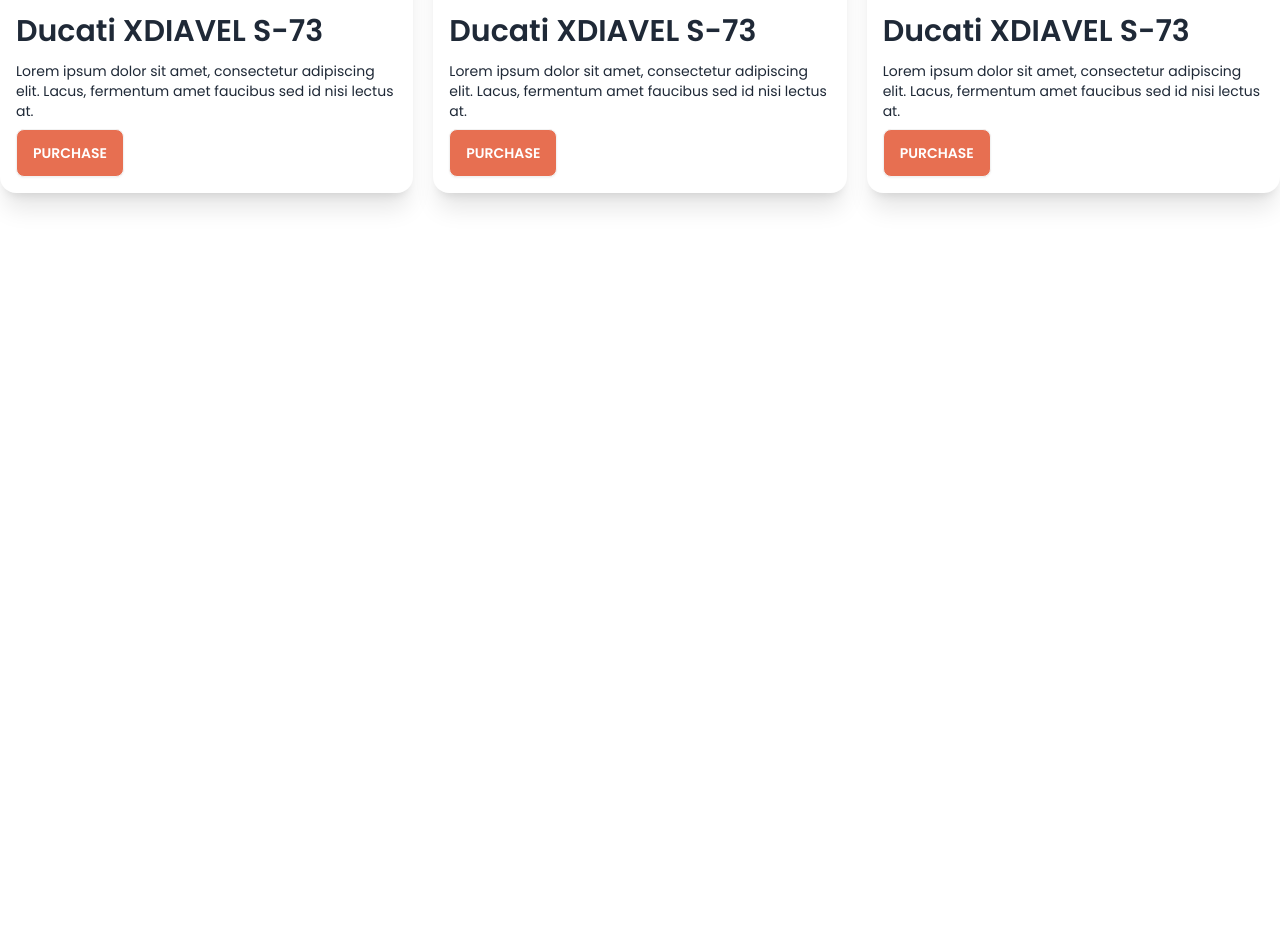
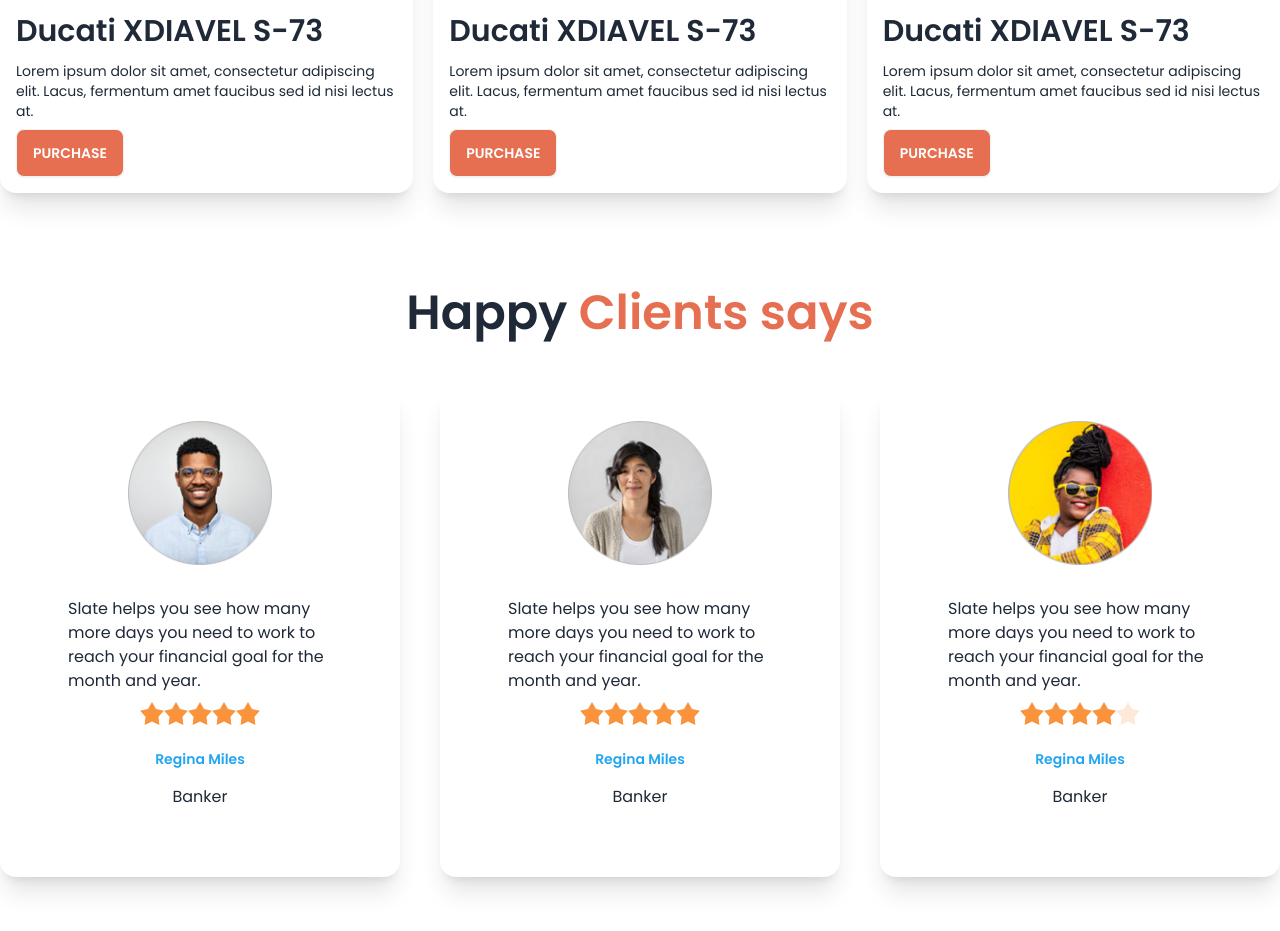
Before and after one commit to pujadasprema23/biker-zone-with-daisyui, a plain HTML site: page index.html in a window 1280 px wide. Shown: the part 1536-2467 px from the top of the page. Before the commit the page ends 1825 px from the top, so only its background shows below. Drawn offline with nearby package versions, Linux system fonts and the light colour scheme.

Commit message:
added happy clients section

```diff
--- a/index.html
+++ b/index.html
@@ -190,7 +190,7 @@
     <h2 class="card-title text-3xl">Ducati XDIAVEL S-73</h2>
     <p>Lorem ipsum dolor sit amet, consectetur adipiscing elit. Lacus, fermentum amet faucibus sed id nisi lectus at.</p>
     <div class="card-actions justify-start">
-      <button class="btn bg-bike-primary text-white uppercase">Purchase</button>
+      <button class="btn bg-bike-primary text-white uppercase hover:text-bike-primary">Purchase</button>
     </div>
   </div>
 </div>
@@ -205,7 +205,7 @@
     <h2 class="card-title text-3xl">Ducati XDIAVEL S-73</h2>
     <p>Lorem ipsum dolor sit amet, consectetur adipiscing elit. Lacus, fermentum amet faucibus sed id nisi lectus at.</p>
     <div class="card-actions justify-start">
-      <button class="btn bg-bike-primary text-white uppercase">Purchase</button>
+      <button class="btn bg-bike-primary text-white uppercase hover:text-bike-primary">Purchase</button>
     </div>
   </div>
 </div>
@@ -220,12 +220,93 @@
     <h2 class="card-title text-3xl">Ducati XDIAVEL S-73</h2>
     <p>Lorem ipsum dolor sit amet, consectetur adipiscing elit. Lacus, fermentum amet faucibus sed id nisi lectus at.</p>
     <div class="card-actions justify-start">
-      <button class="btn bg-bike-primary text-white uppercase">Purchase</button>
+      <button class="btn bg-bike-primary text-white uppercase hover:text-bike-primary">Purchase</button>
     </div>
   </div>
 </div>
                </div>
             </section>
+            <!-- happy clients -->
+             <section class="my-24">
+              <h3 class="text-5xl font-semibold text-center mb-12">Happy <span class="text-bike-primary">Clients says</span></h3>
+              <div class="grid gap-10 grid-cols-1 md:grid-cols-2 lg:grid-cols-3">
+                <!-- first review -->
+                <div class="card bg-base-100 shadow-xl p-9">
+  <figure>
+    <img class="w-36"
+      src="images/others/user-1.png"
+      alt="Shoes" />
+  </figure>
+  <div class="card-body">
+    <p>Slate helps you see how
+many more days you need
+to work to reach your financial
+goal for the month and year.</p>
+<div class="rating justify-center">
+  <input type="radio" name="rating-2" class="mask mask-star-2 bg-orange-400" />
+  <input type="radio" name="rating-2" class="mask mask-star-2 bg-orange-400" />
+  <input type="radio" name="rating-2" class="mask mask-star-2 bg-orange-400" />
+  <input type="radio" name="rating-2" class="mask mask-star-2 bg-orange-400" checked="checked"/>
+  <input type="radio" name="rating-2" class="mask mask-star-2 bg-orange-400" />
+</div>
+    <div class="text-center space-y-4 mt-4">
+      <h4 class="text-sm font-semibold text-[#23A6F0]">Regina Miles</h4>
+      <p>Banker</p>
+    </div>
+  </div>
+</div>
+                <!-- second review -->
+                <div class="card bg-base-100 shadow-xl p-9">
+  <figure>
+    <img class="w-36"
+      src="images/others/user-2.png"
+      alt="Shoes" />
+  </figure>
+  <div class="card-body">
+    <p>Slate helps you see how
+many more days you need
+to work to reach your financial
+goal for the month and year.</p>
+<div class="rating justify-center">
+  <input type="radio" name="rating-2" class="mask mask-star-2 bg-orange-400" />
+  <input type="radio" name="rating-2" class="mask mask-star-2 bg-orange-400" />
+  <input type="radio" name="rating-2" class="mask mask-star-2 bg-orange-400" />
+  <input type="radio" name="rating-2" class="mask mask-star-2 bg-orange-400" checked="checked"/>
+  <input type="radio" name="rating-2" class="mask mask-star-2 bg-orange-400" />
+</div>
+    <div class="text-center space-y-4 mt-4">
+      <h4 class="text-sm font-semibold text-[#23A6F0]">Regina Miles</h4>
+      <p>Banker</p>
+    </div>
+  </div>
+</div>
+                <!-- third review -->
+                <div class="card bg-base-100 shadow-xl p-9">
+  <figure>
+    <img class="w-36"
+      src="images/others/user-3.png"
+      alt="Shoes" />
+  </figure>
+  <div class="card-body">
+    <p>Slate helps you see how
+many more days you need
+to work to reach your financial
+goal for the month and year.</p>
+<div class="rating justify-center">
+  <input type="radio" name="rating-2" class="mask mask-star-2 bg-orange-400" />
+  <input type="radio" name="rating-2" class="mask mask-star-2 bg-orange-400" />
+  <input type="radio" name="rating-2" class="mask mask-star-2 bg-orange-400" />
+  <input type="radio" name="rating-2" class="mask mask-star-2 bg-orange-400" checked="checked"/>
+  <input type="radio" name="rating-2" class="mask mask-star-2 bg-orange-400" />
+</div>
+    <div class="text-center space-y-4 mt-4">
+      <h4 class="text-sm font-semibold text-[#23A6F0]">Regina Miles</h4>
+      <p>Banker</p>
+    </div>
+  </div>
+</div>
+              </div>
+             </section>
     </main>
     <footer>
 
```
